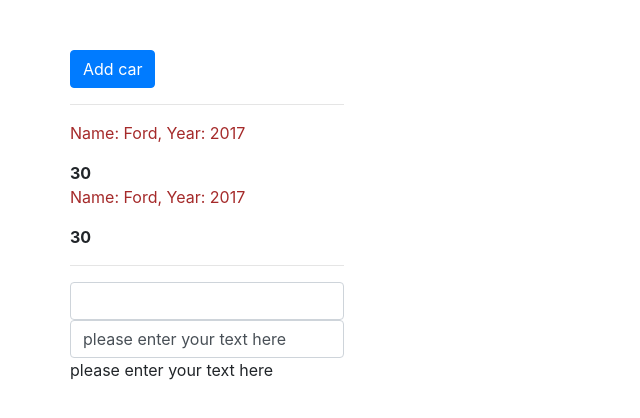
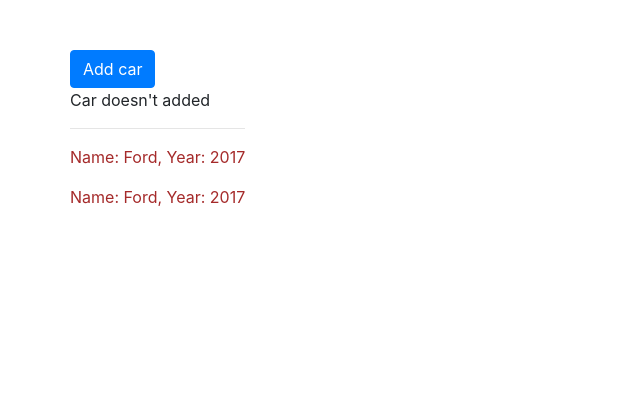
Before and after one commit to flalfalaen/udemy-angular, an Angular app: page / in a window 1280 px wide. Shown: the top 418 px of the page, without its empty margins (0-640 px from the left). Built offline with nearby package versions, Linux system fonts and the light colour scheme.

Commit message:
2.10 understanding how *ngif works

```diff
--- a/src/app/car/car.component.html
+++ b/src/app/car/car.component.html
@@ -1,2 +1,3 @@
 <p>{{ 'Name' }}: {{ getName() }}, Year: {{ carYear }}</p>
-<b>{{ 10 + 20 }}</b>
+
+<!--<b>{{ 10 + 20 }}</b>-->
--- a/src/app/cars/cars.component.html
+++ b/src/app/cars/cars.component.html
@@ -1,12 +1,24 @@
 <!--lesson 2.7-->
 <!--<button [disabled]="!canAddCar" class="btn btn-primary">Add car</button>-->
 <button class="btn btn-primary" (click)="addCar()" >Add car</button>
-<p>{{addCarStatus}}</p>
+<p *ngIf="addCarStatus">Car added</p>
+<p *ngIf="!addCarStatus">Car doesn't added</p>
 <hr>
 <app-car></app-car>
 <app-car></app-car>
 
-<hr>
+
+
+
+
+
+
+
+
+
+
+
+<!--<hr>-->
 <!--2.8 var1-->
 <!--<input type="text" class="form-control" (input)="onKeyUp($event)">-->
 <!--2.8 var2-->
@@ -14,7 +26,7 @@
 <!--2.8 var3.1-->
 <!--<input type="text" class="form-control" (keyup)="onKeyUp($event)">-->
 <!--2.8 var3.2-->
-<input type="text" class="form-control" (keyup.enter)="onKeyUp($event)">
+<!--<input type="text" class="form-control" (keyup.enter)="onKeyUp($event)">-->
 <!--2.9 2wayBinding -->
-<input type="text" class="form-control" [(ngModel)]="inputText" >
-<p>{{ inputText }}</p>
+<!--<input type="text" class="form-control" [(ngModel)]="inputText" >-->
+<!--<p>{{ inputText }}</p>-->
--- a/src/app/cars/cars.component.ts
+++ b/src/app/cars/cars.component.ts
@@ -11,21 +11,25 @@ export class CarsComponent {
 
   // canAddCar = false; //lesson 2.6
 
-  addCarStatus = '';
-  inputText = 'please enter your text here';
+  addCarStatus = false;
+
   constructor() {
 
   }
 
   addCar() {
-    this.addCarStatus = 'Car added';
+    // this.addCarStatus = 'Car added';
+    this.addCarStatus = true;
   }
 
+  // 2.7 - 2.9
+  // inputText = 'please enter your text here';
+
   // 2.8 var3.2
-  onKeyUp(event) {
-    console.log(event);
-    this.inputText = event.target.value;
-  }
+  // onKeyUp(event) {
+  //   console.log(event);
+  //   this.inputText = event.target.value;
+  // }
   // 2.8 var3.1
   // onKeyUp(event) {
   //   console.log(event);
```
Also changed, not shown: tips.txt.
